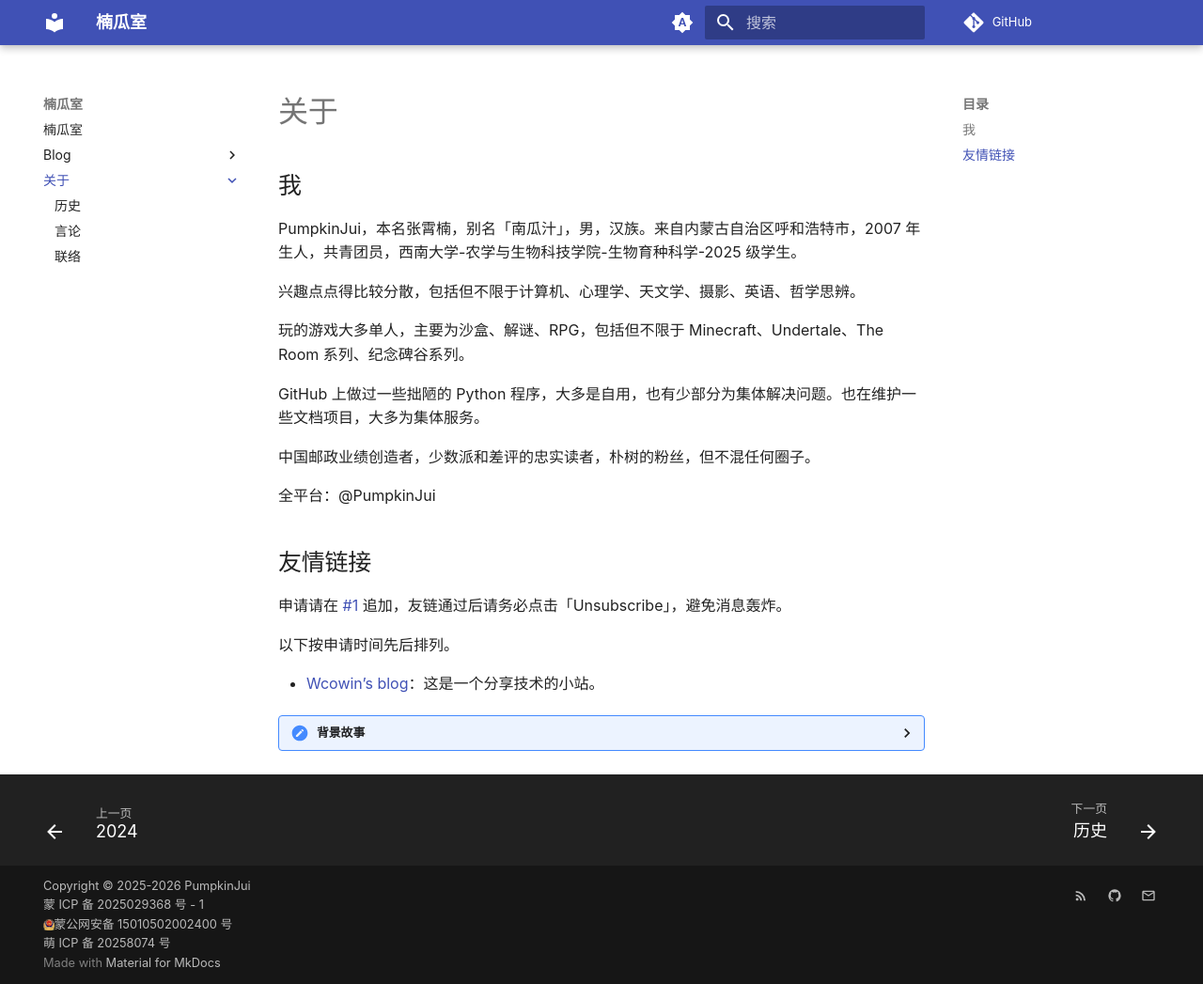
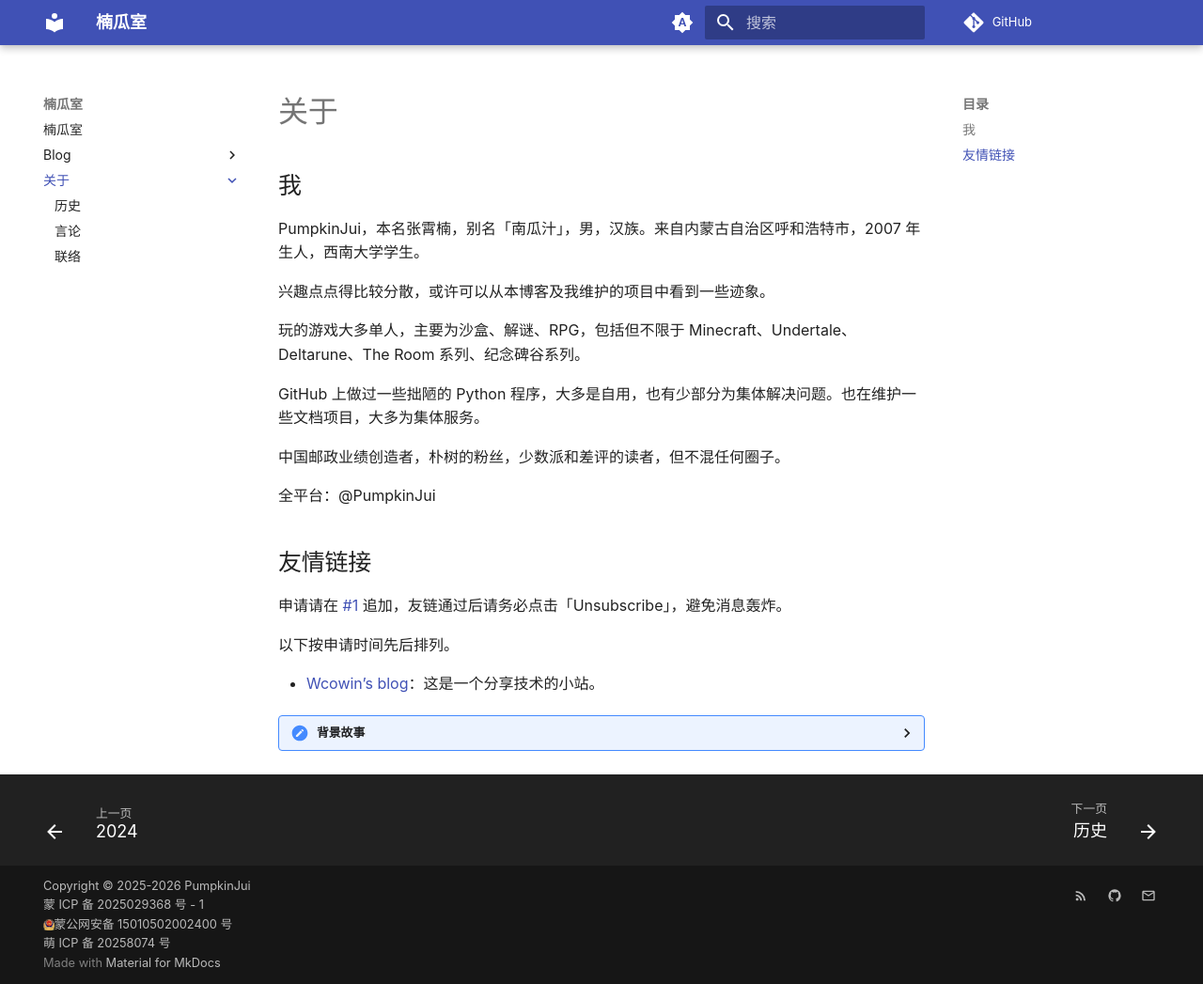
Before and after one commit to PumpkinJui/blog, an MkDocs documentation site: the page built from docs/about/index.md, in a window 1280 px wide and 1047 px high. Shown: the whole window at 94% size. Built offline with MkDocs 1.6.1 and Material for MkDocs 9.7.7, drawn with Linux system fonts in a browser that asks for light colours; comment, search, counter and statistics services are not loaded; a style sheet for code colours, icons or effects is not loaded.

Commit message:
chore: 修改自我介绍

```diff
--- a/docs/about/index.md
+++ b/docs/about/index.md
@@ -2,15 +2,15 @@
 
 ## 我
 
-PumpkinJui，本名张霄楠，别名「南瓜汁」，男，汉族。来自内蒙古自治区呼和浩特市，2007 年生人，共青团员，西南大学-农学与生物科技学院-生物育种科学-2025 级学生。
+PumpkinJui，本名张霄楠，别名「南瓜汁」，男，汉族。来自内蒙古自治区呼和浩特市，2007 年生人，西南大学学生。
 
-兴趣点点得比较分散，包括但不限于计算机、心理学、天文学、摄影、英语、哲学思辨。
+兴趣点点得比较分散，或许可以从本博客及我维护的项目中看到一些迹象。
 
-玩的游戏大多单人，主要为沙盒、解谜、RPG，包括但不限于 Minecraft、Undertale、The Room 系列、纪念碑谷系列。
+玩的游戏大多单人，主要为沙盒、解谜、RPG，包括但不限于 Minecraft、Undertale、Deltarune、The Room 系列、纪念碑谷系列。
 
 GitHub 上做过一些拙陋的 Python 程序，大多是自用，也有少部分为集体解决问题。也在维护一些文档项目，大多为集体服务。
 
-中国邮政业绩创造者，少数派和差评的忠实读者，朴树的粉丝，但不混任何圈子。
+中国邮政业绩创造者，朴树的粉丝，少数派和差评的读者，但不混任何圈子。
 
 全平台：@PumpkinJui
 
```
